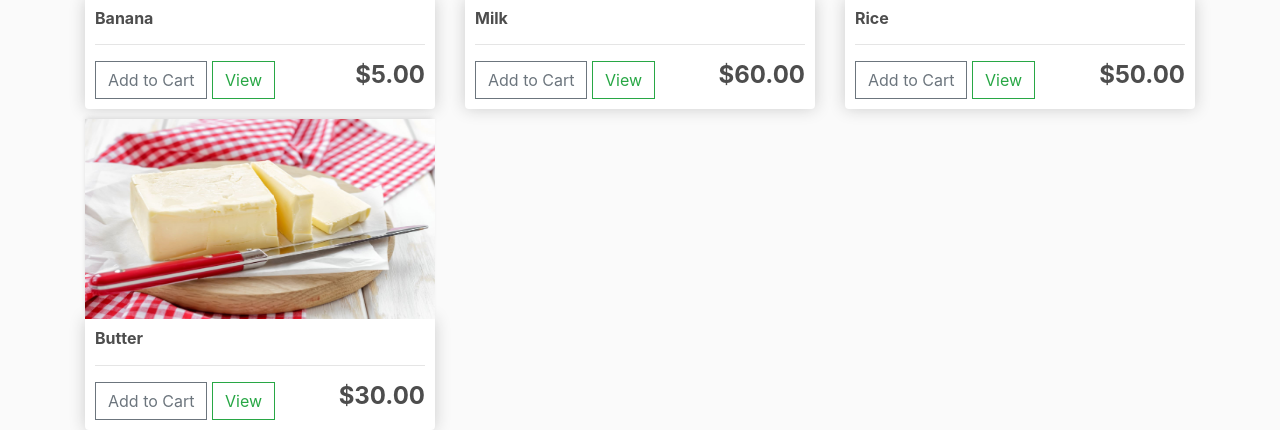
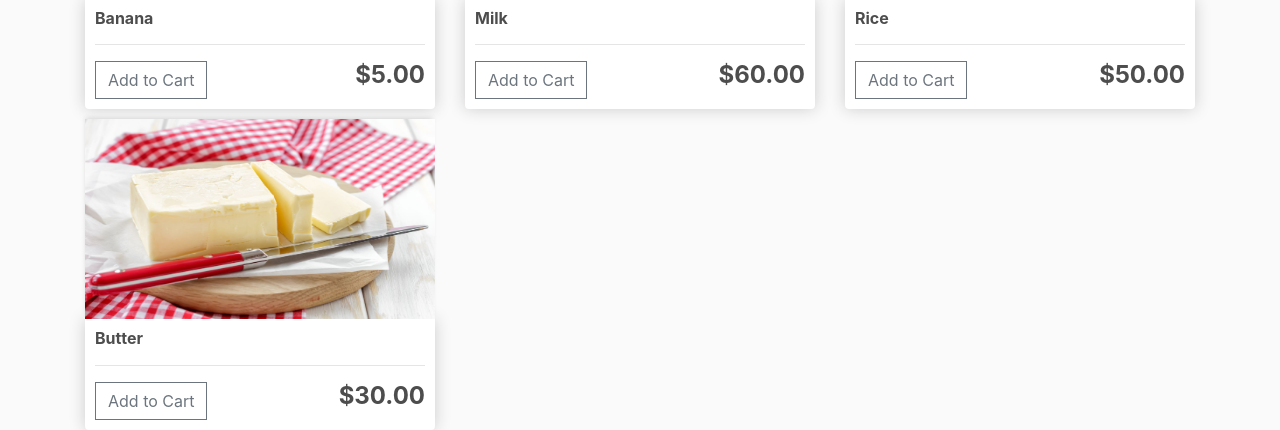
Before and after one commit to AfsanaSiddika/Django_Project, a Django app: page / in a window 1280 px wide. Shown: the part 615-1045 px from the top of the page. Run offline with Django 5.2, Linux system fonts and the light colour scheme; data comes from the database, SQL or seed files in the repository; some libraries are stand-ins or nearby versions.

Commit message:
removed the view buttan

```diff
--- a/bazaarsadai/store/templates/store/store.html
+++ b/bazaarsadai/store/templates/store/store.html
@@ -19,7 +19,7 @@
 				<hr>
 
 				<button data-product="{{product.id}}" data-action="add" class="btn btn-outline-secondary add-btn update-cart">Add to Cart</button>
-				<a class="btn btn-outline-success" href="#">View</a>
+<!--				<a class="btn btn-outline-success" href="#">View</a>-->
 				<h4 style="display: inline-block; float: right"><strong>${{ product.price|floatformat:2 }}</strong></h4>
 
 			</div>
```
